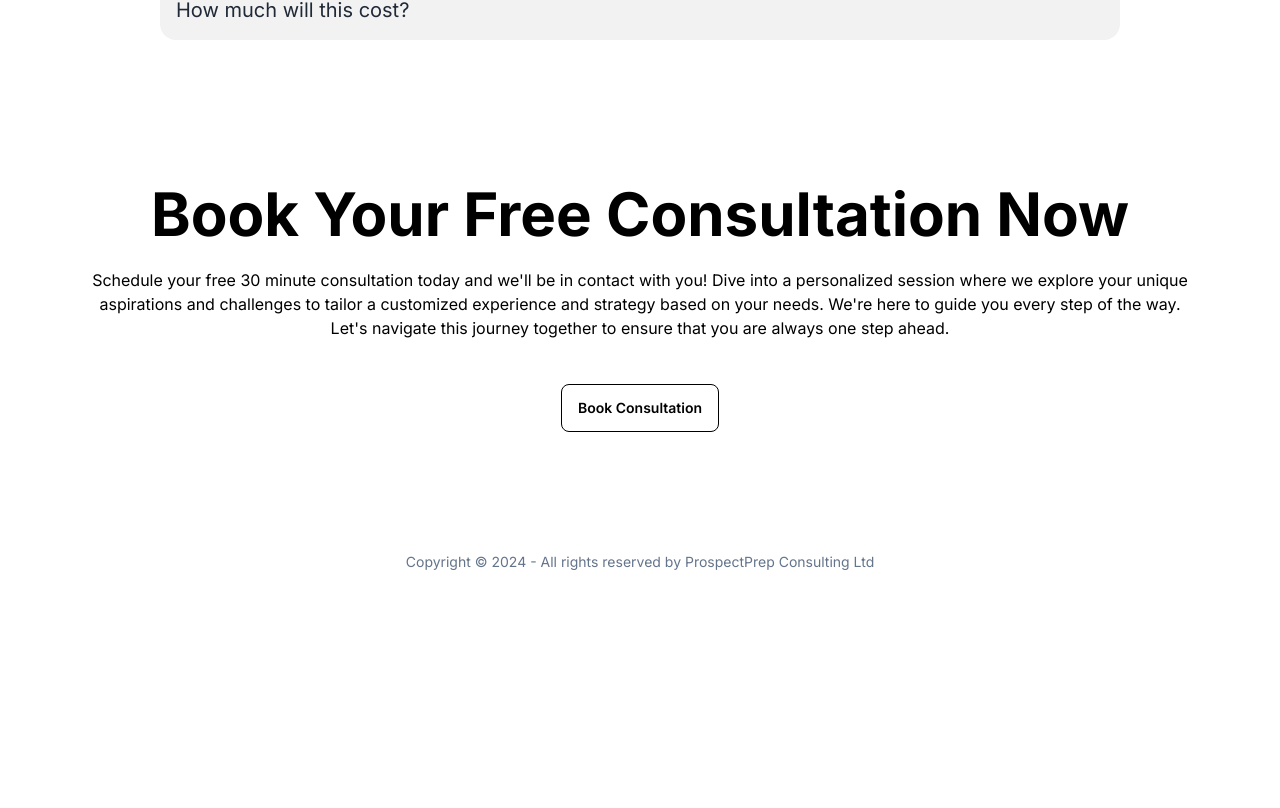
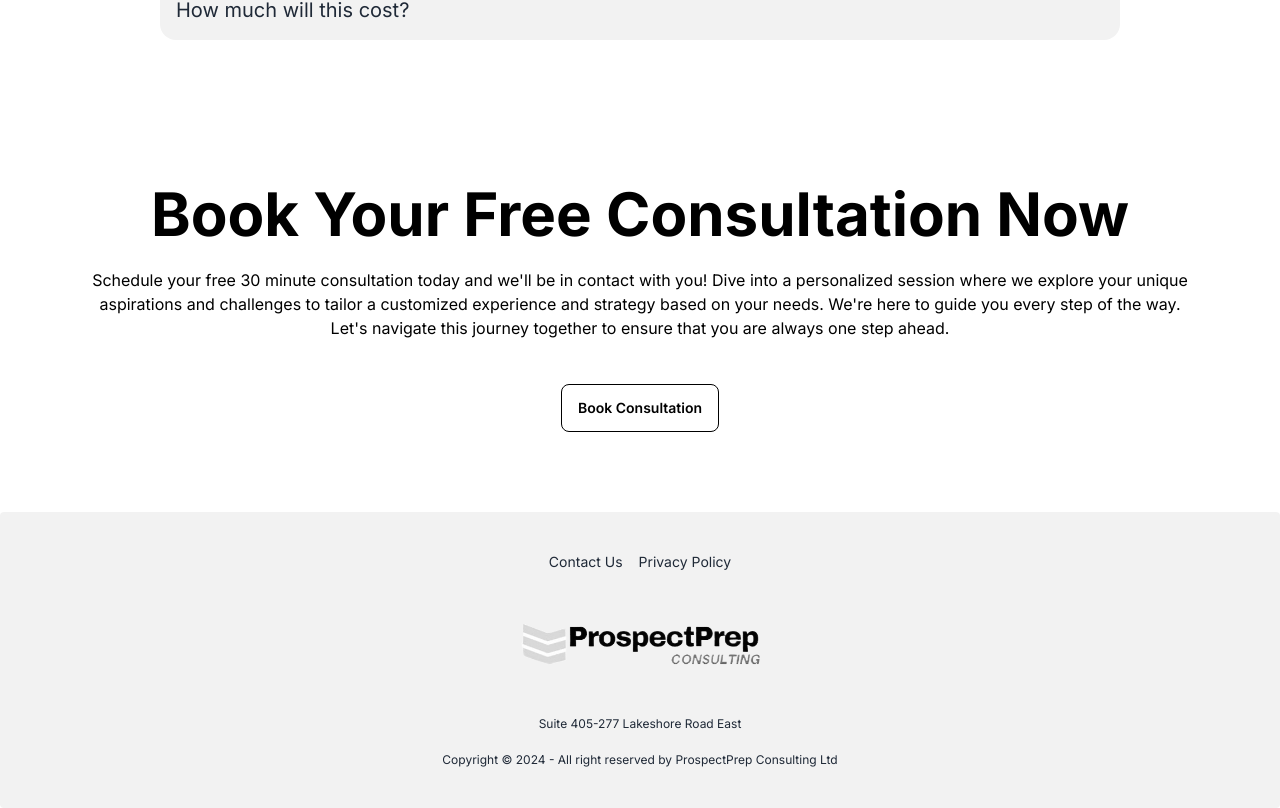
Before and after one commit to rohank36/consulting, a Next.js app: page / in a window 1280 px wide. Shown: the part 5838-6646 px from the top of the page. Before the commit the page ends 6450 px from the top, so only its background shows below. Built offline with nearby package versions, Linux system fonts and the light colour scheme.

Commit message:
Added new footer

```diff
--- /dev/null
+++ b/src/app/ExtraPageComponent.tsx
@@ -0,0 +1,10 @@
+import React from 'react';
+
+const ExtraPageComponent = () => {
+    return(
+        <div>
+        </div>
+    );
+}
+
+export default ExtraPageComponent;
--- a/src/app/Footer.tsx
+++ b/src/app/Footer.tsx
@@ -1,11 +1,26 @@
+'use client';
+import { useRouter } from 'next/navigation';
 
 const Footer = () =>{
+    const router = useRouter()
     return(
         <div>
-            <footer className="footer footer-center p-10 bg-white text-slate-500">
-                <aside>
-                    <p>Copyright © 2024 - All rights reserved by ProspectPrep Consulting Ltd</p>
-                </aside>
+            <footer className="footer footer-center p-10 bg-base-200 text-base-content rounded">
+                <nav className="grid grid-flow-col gap-4">
+                    <a className="link link-hover" type="button" onClick={() => router.push('/contact')}>Contact Us</a>
+                    <a className="link link-hover" type="button" onClick={() => router.push('/privacy')}>Privacy Policy</a>
+                </nav>
+                <nav>
+                    <img src="/images/main2.png" className='h-16 rounded-lg'/>
+                </nav>
+                <div className="space-y-3 text-xs">
+                    <aside>
+                        <p>Suite 405-277 Lakeshore Road East</p>
+                    </aside>
+                    <aside>
+                        <p>Copyright © 2024 - All right reserved by ProspectPrep Consulting Ltd</p>
+                    </aside>
+                </div>
             </footer>
         </div>
     );
--- /dev/null
+++ b/src/app/LoadingComponent.tsx
@@ -0,0 +1,11 @@
+import React from 'react';
+
+const LoadingComponent = () => {
+    return(
+        <div className="flex justify-center items-center min-h-screen">
+           <span className="loading loading-bars loading-lg"></span>
+        </div>
+    );
+}
+
+export default LoadingComponent;
--- /dev/null
+++ b/src/app/contact/loading.tsx
@@ -0,0 +1,7 @@
+import LoadingComponent from "../LoadingComponent";
+
+export default function Loading(){
+    return(
+        <LoadingComponent/>
+    );
+}
--- /dev/null
+++ b/src/app/contact/page.tsx
@@ -0,0 +1,9 @@
+'use client';
+
+export default function ContactPage(){
+    return(
+        <div>
+            contact page
+        </div>
+    );
+}
--- /dev/null
+++ b/src/app/privacy/loading.tsx
@@ -0,0 +1,7 @@
+import LoadingComponent from "../LoadingComponent";
+
+export default function Loading(){
+    return(
+        <LoadingComponent/>
+    );
+}
--- /dev/null
+++ b/src/app/privacy/page.tsx
@@ -0,0 +1,9 @@
+'use client';
+
+export default function ContactPage(){
+    return(
+        <div>
+            privacy policy
+        </div>
+    );
+}
```
